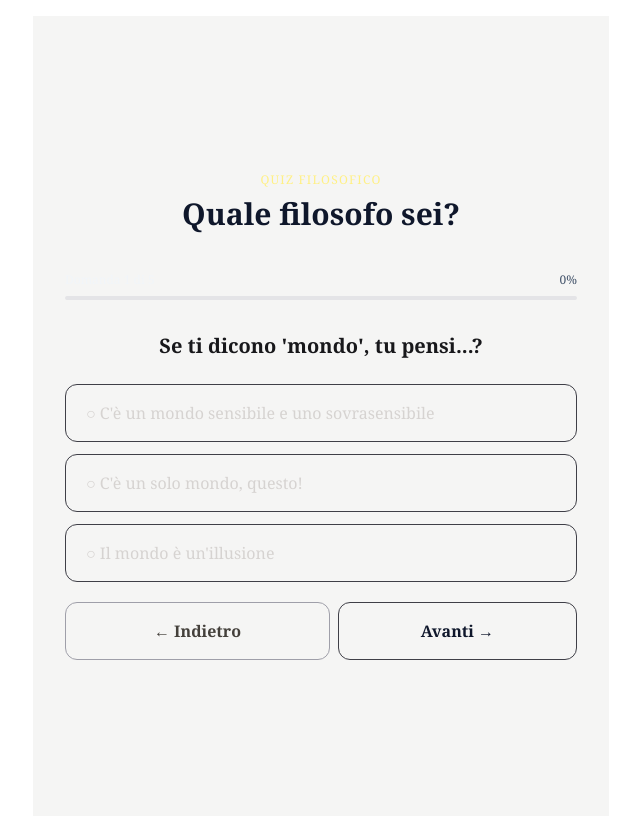
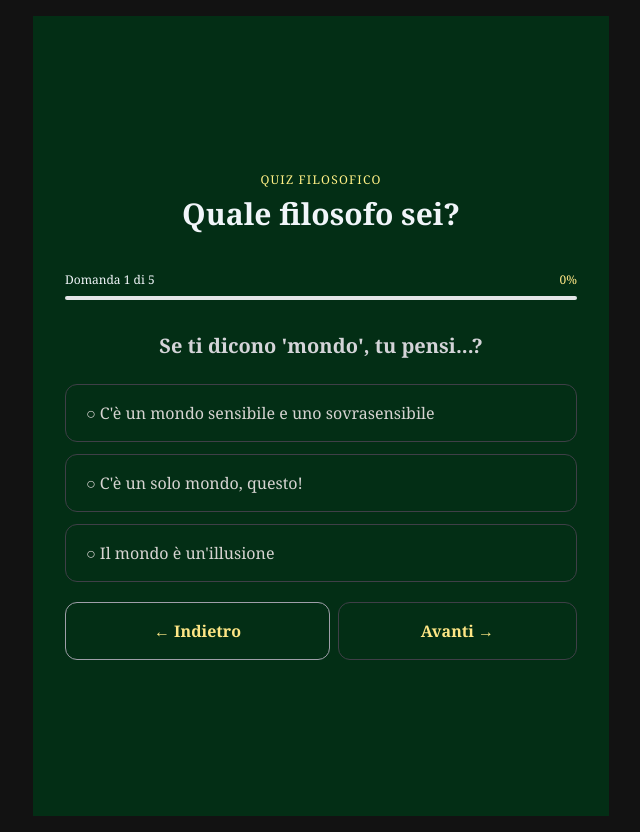
Before and after one commit to edpoli/quiz_filosofico, a React (Vite) app: page / in a window 1280 px wide. Both pictures are taken after a click on the button "Inizia →". Shown: the whole page, without its empty margins (319-959 px from the left). Built offline with nearby package versions, Linux system fonts and the light colour scheme.

Commit message:
modificato dark/light

```diff
--- a/src/App.jsx
+++ b/src/App.jsx
@@ -176,7 +176,7 @@ export default function App() {
   return (
 
 
-    <div className="min-h-screen bg-stone-100 dark:bg-green-950 text-zinc-600 dark:text-stone-100 flex items-center justify-center p-8 font-serif">
+    <div className="min-h-screen bg-green-950 dark:bg-green-950 text-zinc-600 dark:text-stone-100 flex items-center justify-center p-8 font-serif">
       <div className="w-full max-w-lg">
 
 
@@ -185,7 +185,7 @@ export default function App() {
           // SCHERMATA INIZIALE
           <div className="text-center">
             <p className="text-yellow-600 dark:text-yellow-200 text-xs tracking-widest uppercase mb-2">Quiz filosofico</p>
-            <h1 className="text-5xl font-black mb-2">Filosofia</h1>
+            <h1 className="text-5xl text-slate-100 font-black mb-2">Filosofia</h1>
             <h2 className="text-5xl font-black dark:text-orange-700 text-orange-700 mb-8">Applicata</h2>
             <p className="text-stone-400 dark:text-stone-400 mb-10 text-sm">Scopri a quale grande filosofo ti avvicini di più</p>
             <button
@@ -201,7 +201,7 @@ export default function App() {
             {/* HEADER */}
             <div className="text-center mb-10">
               <p className="text-yellow-200 dark:text-yellow-200 text-xs tracking-widest uppercase mb-2">Quiz filosofico</p>
-              <h1 className="text-3xl font-black text-slate-900  dark:text-stone-100">Quale filosofo sei?</h1>
+              <h1 className="text-3xl font-black text-slate-100  dark:text-stone-100">Quale filosofo sei?</h1>
             </div>
 
             {/* QUIZ o RISULTATO */}
@@ -213,7 +213,7 @@ export default function App() {
                 <div className="mb-8">
                   <div className="flex justify-between mb-2">
                     <span className="text-xs dark:text-slate-600 text-slate-100">Domanda {indiceDomanda + 1} di {domande.length}</span>
-                    <span className="text-xs text-slate-600 dark:text-slate-100">{Math.round((indiceDomanda / domande.length) * 100)}%</span>
+                    <span className="text-xs text-amber-200 dark:text-slate-100">{Math.round((indiceDomanda / domande.length) * 100)}%</span>
                   </div>
                   <div className="h-1   bg-zinc-200 rounded-full">
                     <div
@@ -224,7 +224,7 @@ export default function App() {
                 </div>
 
                 {/* Domanda */}
-                <h2 className="text-zinc-900 dark:text-stone-100 text-xl font-bold mb-6 leading-snug">{domanda.testo}</h2>
+                <h2 className="text-zinc-300 dark:text-stone-100 text-xl font-bold mb-6 leading-snug">{domanda.testo}</h2>
 
                 {/* Risposte */}
                 {domanda.risposte.map((r, i) => (
@@ -241,7 +241,7 @@ export default function App() {
 
                   <button
                     onClick={indietro}
-                    className="mt-2 py-4 w-full px-6 rounded-xl border border-zinc-400 dark:border-zinc-700 text-stone-700 dark:text-stone-300 font-bold font-serif hover:border-zinc-500 transition-all duration-200"
+                    className="mt-2 py-4 w-full px-6 rounded-xl border border-zinc-400 dark:border-zinc-700 text-amber-200 dark:text-stone-300 font-bold font-serif hover:border-zinc-500 transition-all duration-200"
                   >
                     ← Indietro
                   </button>
@@ -252,8 +252,8 @@ export default function App() {
                     disabled={rispostaCorrente === undefined}
                     className={`mt-2 w-full py-4 rounded-xl font-bold text-base transition-all duration-200 font-serif
                 ${rispostaCorrente !== undefined
-                        ? "bg-orange-800 text-slate-900 dark:text-slate-200 cursor-pointer hover:bg-orange-900"
-                        : "bg-transparent border border-zinc-700 text-slate-900 dark:text-slate-200 cursor-not-allowed"
+                        ? "bg-orange-800 text-slate-200 dark:text-slate-300 cursor-pointer hover:bg-orange-900"
+                        : "bg-transparent border border-zinc-700 text-amber-200 dark:text-slate-200 cursor-not-allowed"
                       }`}
                   >
                     {indiceDomanda < domande.length - 1 ? "Avanti →" : "Scopri il risultato →"}
--- a/src/index.css
+++ b/src/index.css
@@ -1,6 +1,10 @@
 @import "tailwindcss";
 
-@variant dark (&:where(.dark, .dark *));
+@media (prefers-color-scheme: light) {
+  :root {
+    color-scheme: dark;
+  }
+}
 
 :root {
   font-family: system-ui, Avenir, Helvetica, Arial, sans-serif;
```
